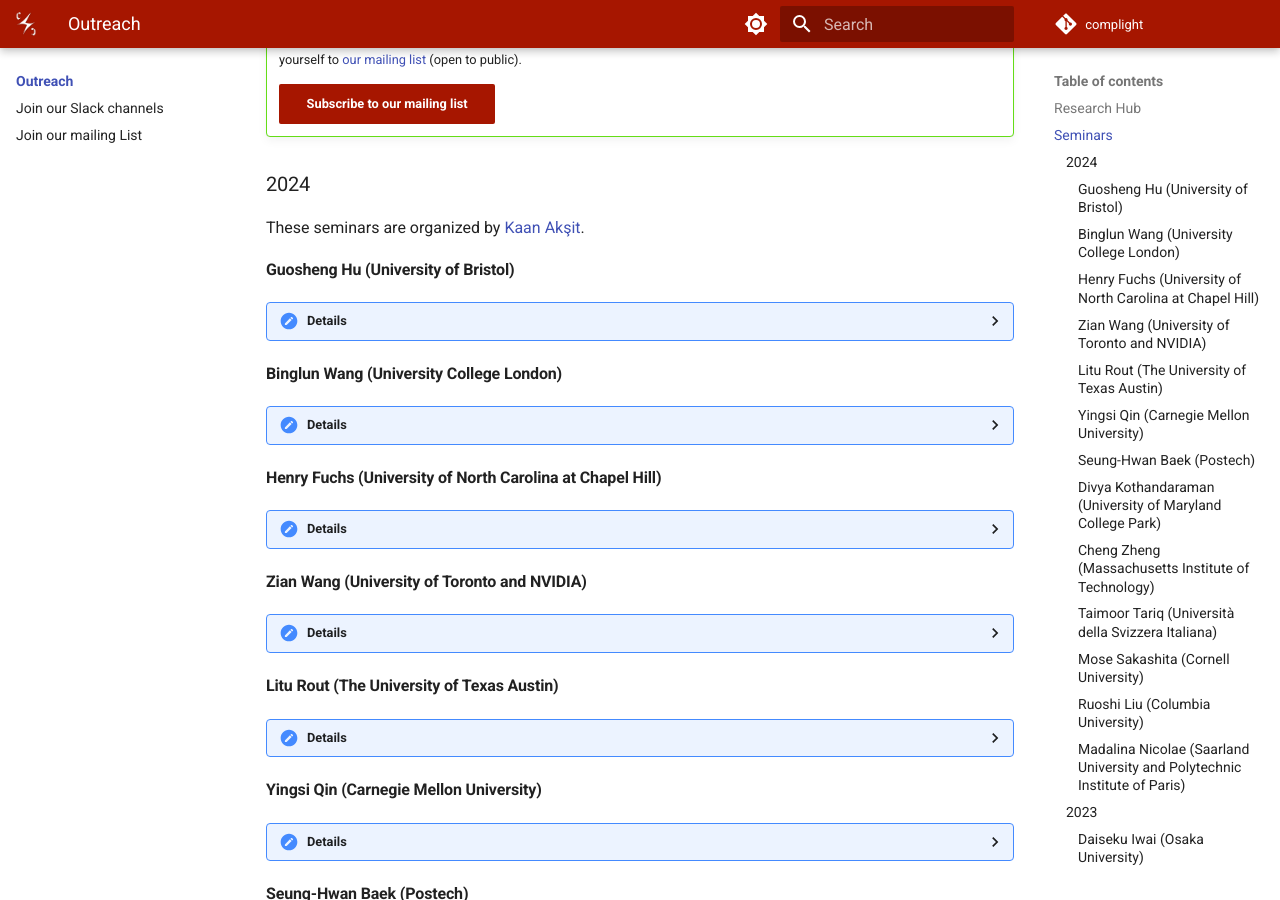
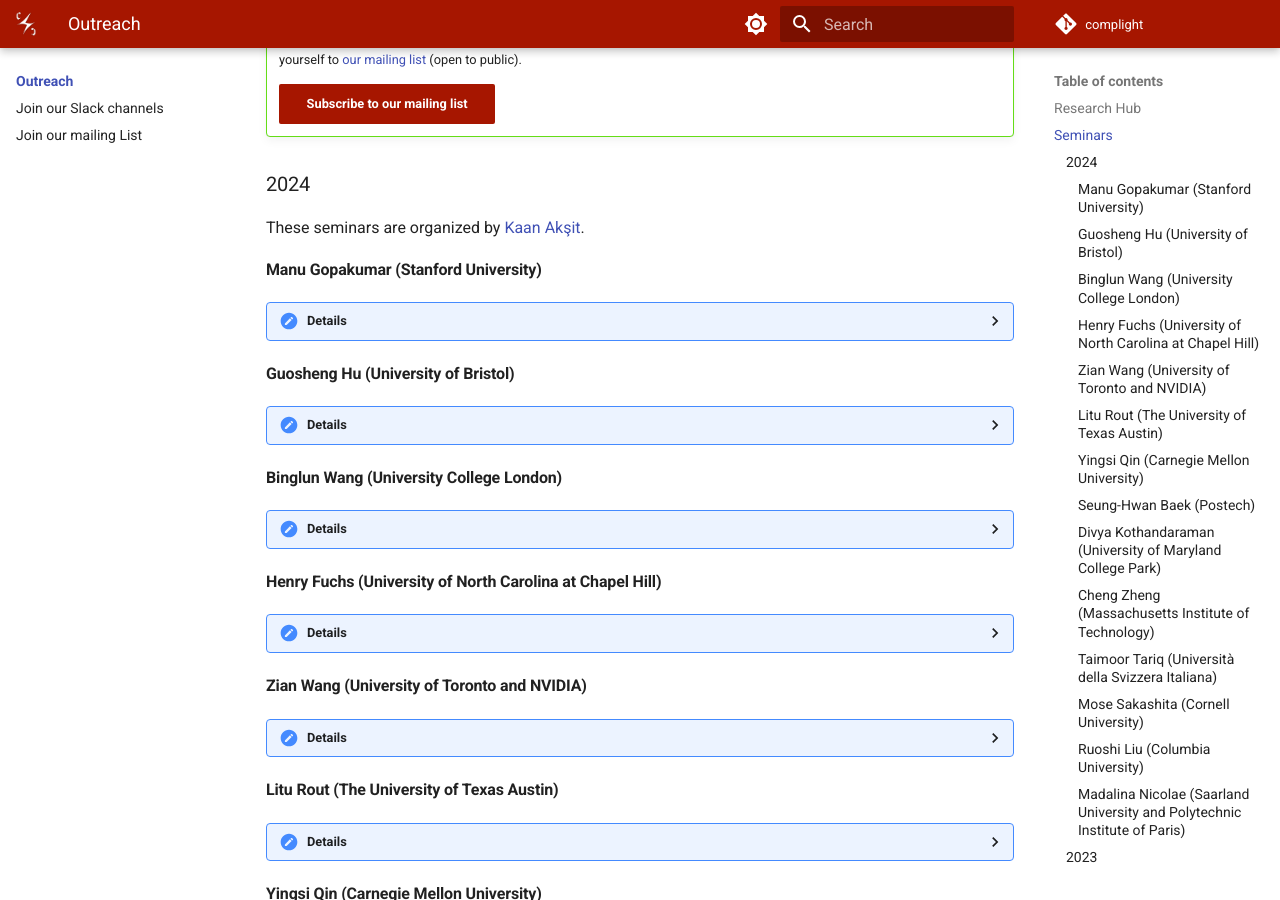
Before and after one commit to complight/complight.github.io, an MkDocs documentation site: the page built from docs/outreach/index.md, in a window 1280 px wide and 900 px high, scrolled down 1017 px. Built offline with MkDocs 1.6.1 and Material for MkDocs 9.7.7, drawn with Linux system fonts in a browser that asks for light colours.

Commit message:
Updating outreach page.

```diff
--- a/docs/outreach/index.md
+++ b/docs/outreach/index.md
@@ -34,6 +34,18 @@ Overall, seminars are a blend of internal and external presenters.
 
 ### 2024
 These seminars are organized by [Kaan Akşit](https://kaanaksit.com).
+
+
+#### Manu Gopakumar (Stanford University)
+??? Details
+    **Date:**
+    16th October 2024
+
+    **Presenter:** [Manu Gopakumar](https://manugopa.github.io/), Ph.D. Candidate, Stanford University
+
+    **Title:** Full-color 3D holographic augmented reality displays with metasurface waveguides
+
+    **Watch:** [Recording (Password protected)](https://liveuclac-my.sharepoint.com/:v:/g/personal/ucackak_ucl_ac_uk/ERIbK0-WRH1FkdN9YO2AzA8Bi0wQfeybt9lHFAP6BBqb6w?nav=eyJyZWZlcnJhbEluZm8iOnsicmVmZXJyYWxBcHAiOiJTdHJlYW1XZWJBcHAiLCJyZWZlcnJhbFZpZXciOiJTaGFyZURpYWxvZy1MaW5rIiwicmVmZXJyYWxBcHBQbGF0Zm9ybSI6IldlYiIsInJlZmVycmFsTW9kZSI6InZpZXcifX0%3D&e=3YYsvN)
 
 
 #### Guosheng Hu (University of Bristol)
```
